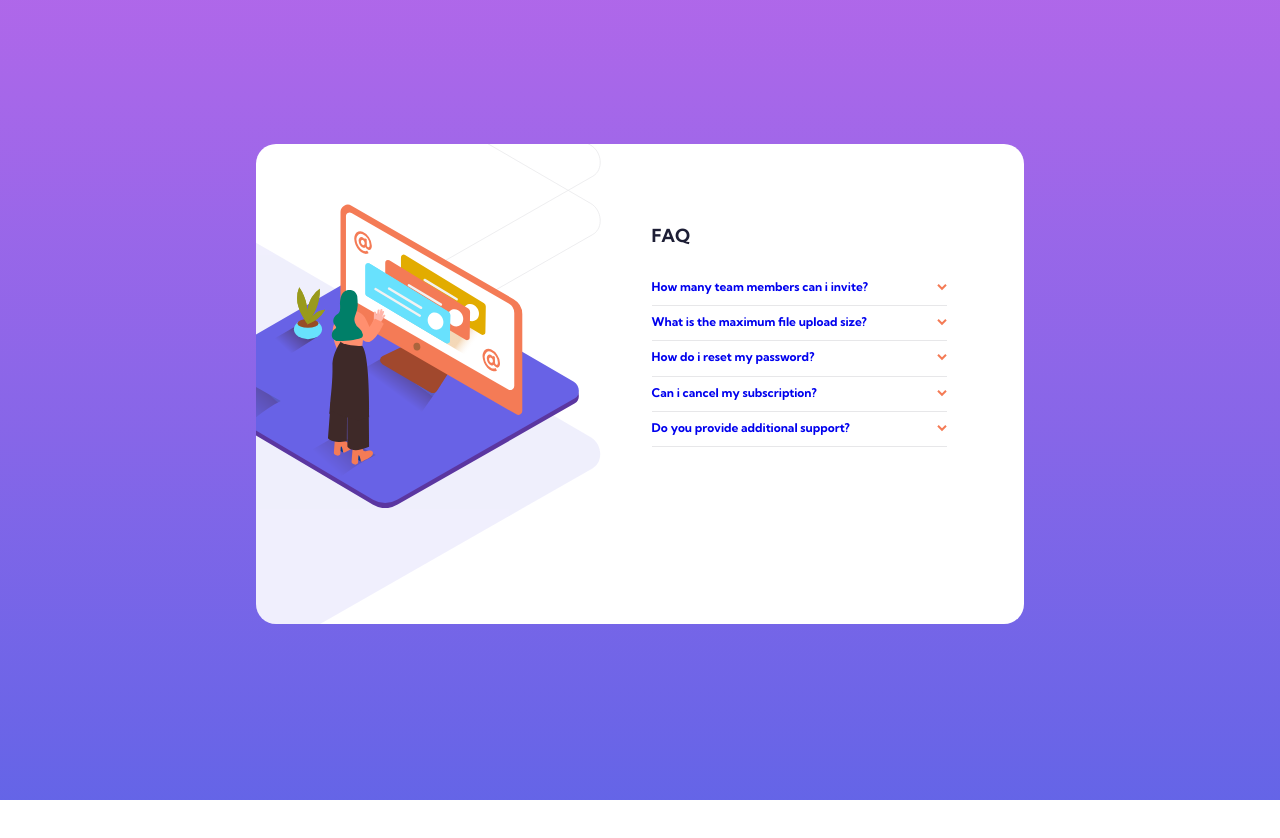
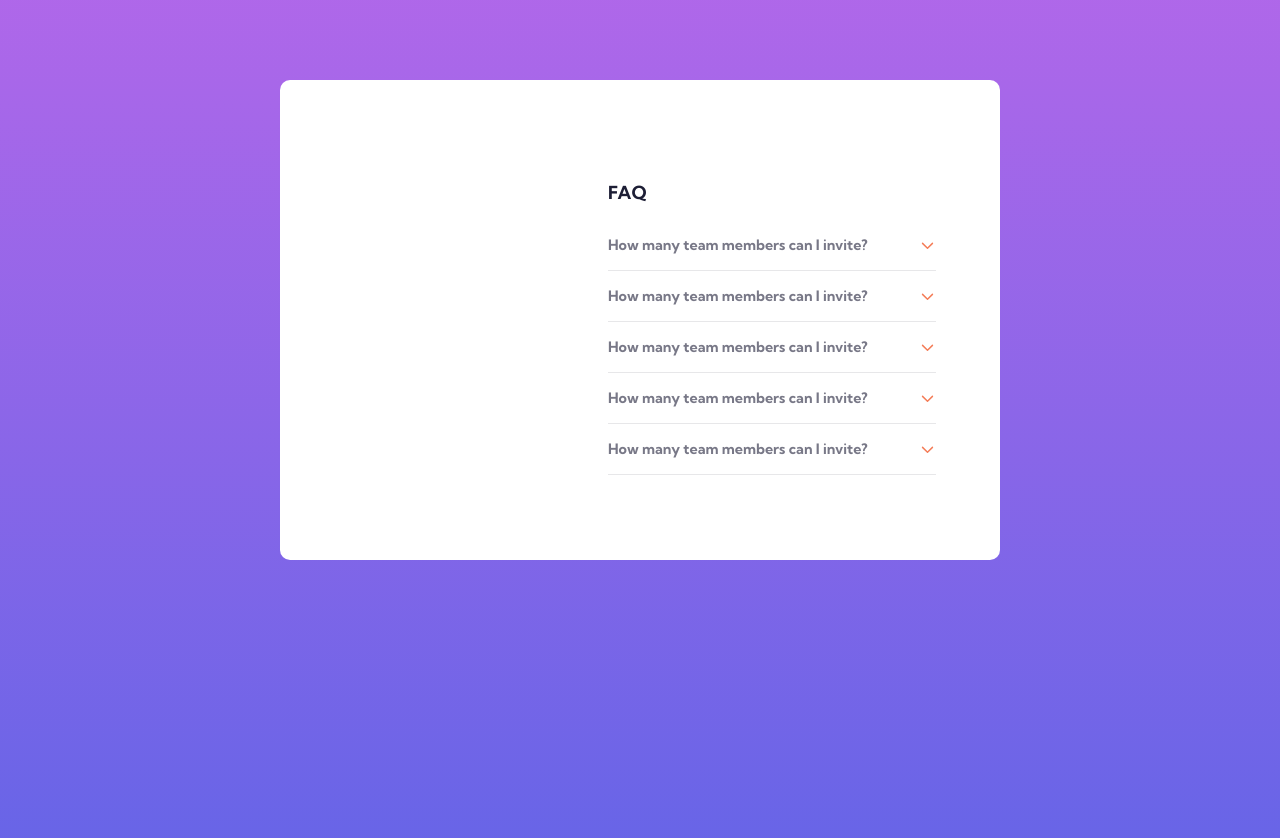
Before and after one commit to godstimedev/faq-accordion-card, a plain HTML site: page index.html in a window 1280 px wide. Before the commit the page ends 800 px from the top, so only its background shows below. Drawn offline with Linux system fonts and the light colour scheme.

Commit message:
started all over in a new branch

```diff
--- a/index.html
+++ b/index.html
@@ -14,112 +14,149 @@
 
     <title>Frontend Mentor | FAQ Accordion Card</title>
     <link rel="stylesheet" href="./style.css" />
-
-    <!-- Feel free to remove these styles or customise in your own stylesheet 👍 -->
-    <!-- <style>
-      .attribution {
-        font-size: 11px;
-        text-align: center;
-      }
-      .attribution a {
-        color: hsl(228, 45%, 44%);
-      }
-    </style> -->
   </head>
   <body>
-    <div class="bg">
-      <main>
-        <div class="main">
-          <div class="content">
-            <div class="img">
-              <div class="img-inner">
-                <img
-                  src="./images/illustration-woman-online-desktop.svg"
-                  alt=""
-                  width="400px"
-                />
+    <main class="container">
+      <section class="bg-container"></section>
+      <section class="faq-container">
+        <h2 class="title">FAQ</h2>
+        <div class="faq">
+          <div class="question">
+            <h4>How many team members can I invite?</h4>
+            <svg
+              class="w-6 h-6"
+              width="17"
+              height="17"
+              fill="none"
+              stroke="currentColor"
+              viewBox="0 0 24 24"
+              xmlns="http://www.w3.org/2000/svg"
+            >
+              <path
+                stroke-linecap="round"
+                stroke-linejoin="round"
+                stroke-width="2"
+                d="M19 9l-7 7-7-7"
+              ></path>
+            </svg>
           </div>
-              <div>
-                <!-- <img src="./images/illustration-box-desktop.svg" alt="" /> -->
+          <div class="answer">
+            <p>
+              No more than 2GB. All files in your account must fit your alloted
+              storage space.
+            </p>
           </div>
         </div>
         <div class="faq">
-              <h2>FAQ</h2>
-              <div class="box">
-                <a href="#">
           <div class="question">
-                    How many team members can i invite?
-                    <span
-                      ><img src="./images/icon-arrow-down.svg" alt=""
-                    /></span>
+            <h4>How many team members can I invite?</h4>
+            <svg
+              class="w-6 h-6"
+              width="17"
+              height="17"
+              fill="none"
+              stroke="currentColor"
+              viewBox="0 0 24 24"
+              xmlns="http://www.w3.org/2000/svg"
+            >
+              <path
+                stroke-linecap="round"
+                stroke-linejoin="round"
+                stroke-width="2"
+                d="M19 9l-7 7-7-7"
+              ></path>
+            </svg>
           </div>
           <div class="answer">
-                    No more than 2GB. All files in your account must fit your
-                    alloted storage space.
-                  </div></a
+            <p>
+              No more than 2GB. All files in your account must fit your alloted
+              storage space.
+            </p>
+          </div>
+        </div>
+        <div class="faq">
+          <div class="question">
+            <h4>How many team members can I invite?</h4>
+            <svg
+              class="w-6 h-6"
+              width="17"
+              height="17"
+              fill="none"
+              stroke="currentColor"
+              viewBox="0 0 24 24"
+              xmlns="http://www.w3.org/2000/svg"
             >
-              </div>
-              <div class="box">
-                <a href="#">
-                  <div class="question">
-                    What is the maximum file upload size?
-                    <span
-                      ><img src="./images/icon-arrow-down.svg" alt=""
-                    /></span>
+              <path
+                stroke-linecap="round"
+                stroke-linejoin="round"
+                stroke-width="2"
+                d="M19 9l-7 7-7-7"
+              ></path>
+            </svg>
           </div>
           <div class="answer">
-                    No more than 2GB. All files in your account must fit your
-                    alloted storage space.
+            <p>
+              No more than 2GB. All files in your account must fit your alloted
+              storage space.
+            </p>
           </div>
-                </a>
         </div>
-              <div class="box">
-                <a href="#">
+        <div class="faq">
           <div class="question">
-                    How do i reset my password?
-                    <span
-                      ><img src="./images/icon-arrow-down.svg" alt=""
-                    /></span>
+            <h4>How many team members can I invite?</h4>
+            <svg
+              class="w-6 h-6"
+              width="17"
+              height="17"
+              fill="none"
+              stroke="currentColor"
+              viewBox="0 0 24 24"
+              xmlns="http://www.w3.org/2000/svg"
+            >
+              <path
+                stroke-linecap="round"
+                stroke-linejoin="round"
+                stroke-width="2"
+                d="M19 9l-7 7-7-7"
+              ></path>
+            </svg>
           </div>
           <div class="answer">
-                    No more than 2GB. All files in your account must fit your
-                    alloted storage space.
+            <p>
+              No more than 2GB. All files in your account must fit your alloted
+              storage space.
+            </p>
           </div>
-                </a>
         </div>
-              <div class="box">
-                <a href="#">
+        <div class="faq">
           <div class="question">
-                    Can i cancel my subscription?
-                    <span
-                      ><img src="./images/icon-arrow-down.svg" alt=""
-                    /></span>
+            <h4>How many team members can I invite?</h4>
+            <svg
+              class="w-6 h-6"
+              width="17"
+              height="17"
+              fill="none"
+              stroke="currentColor"
+              viewBox="0 0 24 24"
+              xmlns="http://www.w3.org/2000/svg"
+            >
+              <path
+                stroke-linecap="round"
+                stroke-linejoin="round"
+                stroke-width="2"
+                d="M19 9l-7 7-7-7"
+              ></path>
+            </svg>
           </div>
           <div class="answer">
-                    No more than 2GB. All files in your account must fit your
-                    alloted storage space.
-                  </div>
-                </a>
-              </div>
-              <div class="box">
-                <a href="#">
-                  <div class="question">
-                    Do you provide additional support?
-                    <span
-                      ><img src="./images/icon-arrow-down.svg" alt=""
-                    /></span>
-                  </div>
-                  <div class="answer">
-                    No more than 2GB. All files in your account must fit your
-                    alloted storage space.
-                  </div>
-                </a>
+            <p>
+              No more than 2GB. All files in your account must fit your alloted
+              storage space.
+            </p>
           </div>
         </div>
-          </div>
-        </div>
+      </section>
     </main>
-    </div>
     <!-- <div class="attribution">
     Challenge by <a href="https://www.frontendmentor.io?ref=challenge" target="_blank">Frontend Mentor</a>.
     Coded by <a href="#">Godstime Agholor</a>.
--- a/main.js
+++ b/main.js
@@ -1,13 +1,7 @@
-document.querySelectorAll(".question").forEach((question) =>
-  question.addEventListener("click", () => {
-    if (question.parentNode.classList.contains("acive")) {
-      question.parentNode.classList.toggle("active");
-    } else {
-      document
-        .querySelectorAll(".question")
-        .forEach((question) => question.parentNode.classList.remove("active"));
+const faqs = document.querySelectorAll(".faq");
 
-      question.parentNode.classList.add("active");
-    }
-  })
-);
+faqs.forEach((faq) => {
+  faq.addEventListener("click", () => {
+    faq.classList.toggle("active");
+  });
+});
--- a/style.css
+++ b/style.css
@@ -1,4 +1,20 @@
 @import url("https://fonts.googleapis.com/css2?family=Kumbh+Sans:wght@400;700&family=Playfair+Display&family=Poppins:wght@100;300;400;500;600;700&family=Roboto:wght@100&display=swap");
+
+:root {
+  /*Primary Text */
+  --Very-dark-desaturated-blue: hsl(238, 29%, 16%);
+  --Soft-red: hsl(14, 88%, 65%);
+
+  /* Gradient */
+  --bg-gradient: linear-gradient(hsl(273, 75%, 66%), hsl(240, 73%, 65%));
+
+  /* secondary text */
+  --Very-dark-grayish-blue: hsl(237, 12%, 33%);
+  --Dark-grayish-blue: hsl(240, 6%, 50%);
+
+  /* Dividers */
+  --Light-grayish-blue: hsl(240, 5%, 91%);
+}
 
 * {
   padding: 0;
@@ -7,160 +23,82 @@
 }
 
 body {
-  background: linear-gradient(hsl(273, 75%, 66%), hsl(240, 73%, 65%));
+  background: var(--bg-gradient);
   height: 100vh;
+  width: 100%;
   font-family: Kumbh Sans;
   font-size: 12px;
-  font-weight: 400;
-  color: hsl(238, 29%, 16%);
 }
 
-.bg {
+.container {
+  max-width: 720px;
+  min-height: 480px;
+  margin: 5rem auto;
+  background: white;
+  border-radius: 10px;
   display: flex;
-  justify-content: center;
+  justify-content: space-between;
+  align-items: center;
+  padding: 2rem 4rem 2rem 0;
+}
+
+.bg-container {
+}
+
+.faq-container {
+  width: 50%;
+  height: 100%;
+  display: flex;
+  flex-direction: column;
+  align-items: flex-start;
+}
+
+.title {
+  font-weight: 700;
+  margin: 1rem 0;
+  color: var(--Very-dark-desaturated-blue);
+}
+
+.faq {
+  width: 100%;
+  margin-top: 1rem;
+  padding-bottom: 1rem;
+  border-bottom: 1px solid var(--Light-grayish-blue);
+  cursor: pointer;
+  color: var(--Dark-grayish-blue);
+}
+
+.question {
+  display: flex;
+  justify-content: space-between;
   align-items: center;
 }
 
-main {
-  position: relative;
-  margin-top: 18vh;
-  width: 60vw;
-  height: 60vh;
-  background-color: white;
-  border: 1px transparent;
-  border-radius: 20px;
-  box-shadow: 10px 20px rgba(240, 73%, 65%, 0.7);
-  overflow: hidden;
-}
-.main {
-  background: url(./images/bg-pattern-desktop.svg);
-  height: 520px;
-  width: 345px;
-  background-repeat: no-repeat;
-  background-position: bottom right;
-  background-size: 750px;
+.question h4 {
+  font-size: 0.9rem;
 }
 
-.content {
-  position: absolute;
-  display: flex;
-  justify-content: space-between;
-  width: 100%;
+.question svg {
+  color: var(--Soft-red);
+  transition: transform 0.5s ease-in;
 }
 
-/* .img1 {
-  overflow: visible;
-} */
-
-.content .img {
-  display: flex;
-  position: absolute;
-  top: 60px;
-  right: 58%;
-  width: auto;
-  height: auto;
+.answer {
+  max-height: 0;
+  overflow: hidden;
+  transition: max-height 1.4s ease;
 }
 
-/* .img-inner {
-  background: url(./images/illustration-box-desktop.svg);
-  height: 100%;
-  background-repeat: no-repeat;
-  background-position: 120% center;
-} */
-
-.faq {
-  position: absolute;
-  top: 10vh;
-  left: 45%;
-  padding-left: 50px;
-  width: 45%;
+.answer p {
+  padding-top: 0.5rem;
+  line-height: 1.2;
+  font-size: 0.7rem;
 }
 
-.faq a {
-  text-decoration: none;
+.faq.active .answer {
+  max-height: 300px;
 }
 
-.faq h2 {
-  padding-bottom: 1.5rem;
+.faq.active svg {
+  transform: rotate(180deg);
 }
-
-.faq .box {
-  border-bottom: 1px solid hsl(240, 5%, 91%);
-}
-
-.faq .question {
-  display: flex;
-  justify-content: space-between;
-  align-items: center;
-  padding-top: 0.5rem;
-  padding-bottom: 0.7rem;
-  cursor: pointer;
-  transition: 0.3s;
-  font-weight: bold;
-}
-
-.faq .answer {
-  padding-bottom: 0.7rem;
-}
-
-a > .answer {
-  display: none;
-}
-
-.bold {
-}
-
-.question:hover {
-  color: hsl(14, 88%, 65%);
-}
-
-.active > .answer {
-  display: block;
-}
-
-/* responsiveness */
-
-@media (max-width: 700px) {
-  main {
-    margin-top: 5vh;
-    width: 350px;
-    grid-template-columns: 1fr;
-    grid-template-rows: 100px 1fr;
-    grid-gap: 0.5rem;
-    position: relative;
-    padding: 1rem;
-    height: 530px;
-  }
-  .main {
-    position: absolute;
-    background: url(./images/bg-pattern-mobile.svg);
-    background-repeat: no-repeat;
-    background-position: center 590%;
-  }
-  .img-inner {
-    display: none;
-  }
-  .content {
-    position: absolute;
-    display: flex;
-    flex-direction: column;
-    justify-content: center;
-  }
-  .content .img {
-    position: absolute;
-    width: 100%;
-    height: 200px;
-    background: url(./images/illustration-woman-online-mobile.svg);
-    background-repeat: no-repeat;
-    background-size: 72%;
-    background-position: center;
-    top: -129%;
-  }
-
-  .content .faq {
-    width: 100%;
-  }
-  .faq h2 {
-    text-align: center;
-  }
-}
```
Lines whose indentation alone changed are shown as unchanged.
